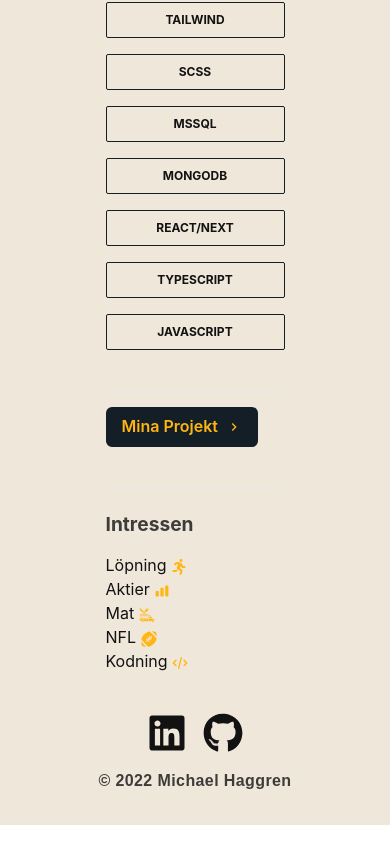
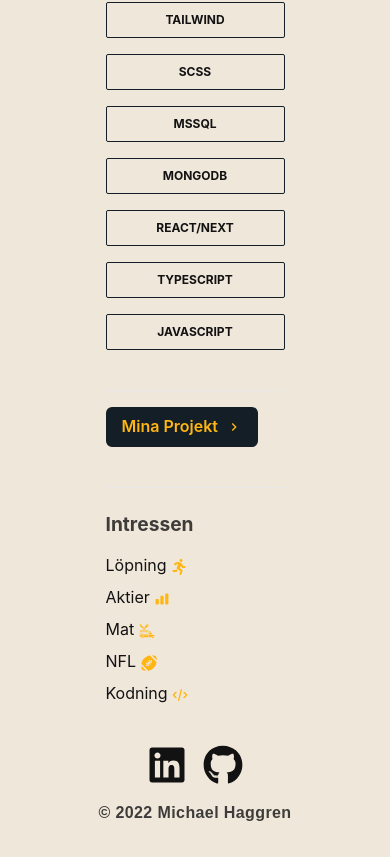
Before and after one commit to michaelhaggren/portfolio, a Next.js app: page / in a window 390 px wide. Shown: the part 1029-1886 px from the top of the page. Before the commit the page ends 1854 px from the top, so only its background shows below. Built offline with nearby package versions, Linux system fonts and the light colour scheme.

Commit message:
responsive

```diff
--- a/pages/index.tsx
+++ b/pages/index.tsx
@@ -195,7 +195,7 @@ const Home = () => (
           <Heading as='h4' fontSize='1.2em' mb='4' className=' opacity-80'>
             Intressen
           </Heading>
-          <div className='flex justify-between items-start md:flex-wrap flex-none md:flex-row flex-col'>
+          <div className='flex gap-2 justify-between items-start md:flex-wrap flex-none md:flex-row flex-col'>
             <Paragraph>
               Löpning{' '}
               <FaRunning className='inline-block text-orange-orangePrimary' />
```
